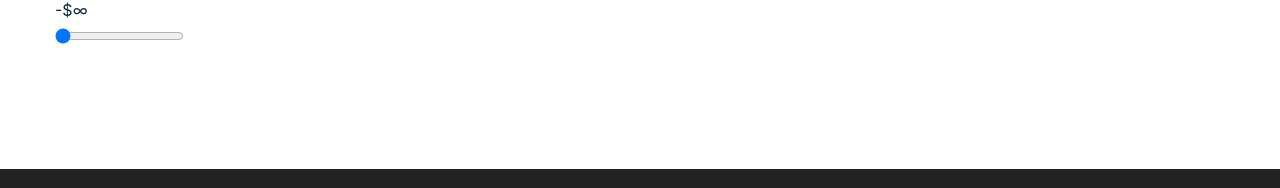
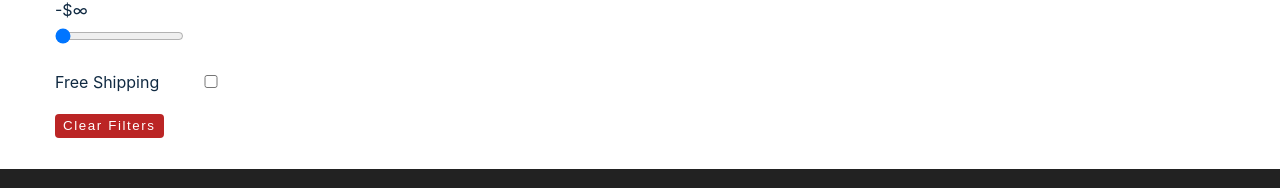
Before and after one commit to ShafiqullahTurkmen/comfy-sloth, a React (Create React App) app: page /products in a window 1280 px wide. Shown: the part 615-803 px from the top of the page. Built offline with nearby package versions, Linux system fonts and the light colour scheme; no server answers; the HTML template or start-up script is replaced by a standard one.

Commit message:
filters shipping and clear button added

```diff
--- a/src/components/Filters.js
+++ b/src/components/Filters.js
@@ -114,7 +114,22 @@
           />
         </div>
         {/* End of Price */}
+        {/* Shipping */}
+        <div className="form-control shipping">
+          <label htmlFor="shipping">free shipping</label>
+          <input
+            type="checkbox"
+            name="shipping"
+            id="shipping"
+            onChange={updateFilters}
+            checked={shipping}
+          />
+        </div>
+        {/* End of Shipping */}
       </form>
+      <button type="button" className="clear-btn" onClick={clearFilters}>
+        clear filters
+      </button>
     </div>
   </Wrapper>
 }
--- a/src/context/filter_context.js
+++ b/src/context/filter_context.js
@@ -71,10 +71,16 @@
     if (name === "price") {
       value = Number(value);
     }
+
+    if (name === "shipping") {
+      value = e.target.checked;
+    }
     dispatch({ type: UPDATE_FILTERS, payload: { name, value } });
   };
 
-  const clearFilters = () => {};
+  const clearFilters = () => {
+    dispatch({ type: CLEAR_FILTERS });
+  };
 
   return (
     <FilterContext.Provider
--- a/src/reducers/filter_reducer.js
+++ b/src/reducers/filter_reducer.js
@@ -63,6 +63,21 @@
     return { ...state };
   }
 
+  if (action.type === CLEAR_FILTERS) {
+    return {
+      ...state,
+      filters: {
+        ...state.filters,
+        text: "",
+        company: "all",
+        category: "all",
+        color: "all",
+        price: state.filters.max_price,
+        shipping: false,
+      },
+    }
+  }
+
   throw new Error(`No Matching "${action.type}" - action type`);
 };
 
```
